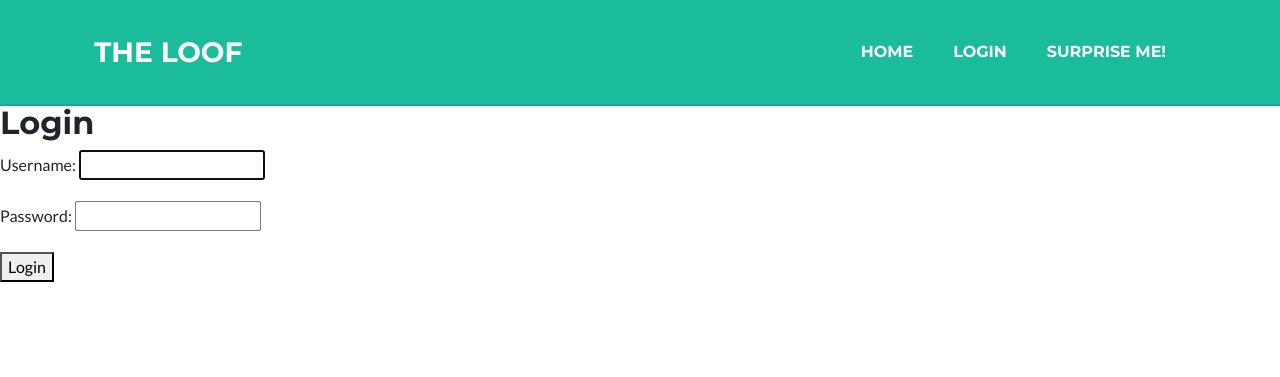
After one commit to Joe-Pena/The-Loof, a Django app: page /accounts/login in a window 1280 px wide. The commit adds this page. Shown: the top 377 px of the page. Run offline with Django 3.2, Linux system fonts and the light colour scheme; some libraries are stand-ins or nearby versions.

Commit message:
Implement login/logout functionality

```diff
--- /dev/null
+++ b/static/css/main.css
@@ -0,0 +1,14 @@
+ #mainnav .navbar {
+  max-height: 750px;
+}
+
+#main{
+  padding-top: 74px;
+  padding-bottom: 6rem;
+}
+
+@media (min-width: 992px) {
+  #main{
+    padding-top: 104px;
+    padding-bottom: 6rem;
+  }
--- a/the_loof/settings.py
+++ b/the_loof/settings.py
@@ -130,3 +130,9 @@ USE_TZ = True
 
 STATIC_URL = "/static/"
 STATICFILES_DIRS = [BASE_DIR / "static"]
+
+
+# Django Auth
+LOGIN_REDIRECT_URL = "index"
+LOGIN_URL = "login"
+LOGOUT_REDIRECT_URL = "index"
--- /dev/null
+++ b/the_loof/templates/accounts/login.html
@@ -0,0 +1,12 @@
+{% extends 'base.html' %}
+
+{% block title %}Login{% endblock %}
+
+{% block content %}
+<h2>Login</h2>
+<form method="post">
+  {% csrf_token %}
+  {{ form.as_p }}
+  <button type="submit btn btn-primary"> Login </button>
+</form>
+{% endblock %}
--- a/the_loof/templates/base.html
+++ b/the_loof/templates/base.html
@@ -16,10 +16,11 @@
   <link href="https://fonts.googleapis.com/css?family=Lato:400,700,400italic,700italic" rel="stylesheet" type="text/css" />
   <!-- Core theme CSS (includes Bootstrap)-->
   <link href="{% static 'theme/css/styles.css' %}" rel="stylesheet" />
+  <link href="{% static 'css/main.css' %}" rel="stylesheet" />
 </head>
 <body>
   {% include 'navbar.html' %}
-  <main>
+  <main id="main">
     {% block content %}
     {% endblock %}
   </main>
--- a/the_loof/templates/navbar.html
+++ b/the_loof/templates/navbar.html
@@ -1,15 +1,18 @@
-<nav class="navbar navbar-expand-lg bg-dark text-uppercase fixed-top" id="mainNav">
-  <div class="container text-black">
-      <a class="navbar-brand js-scroll-trigger" href="#page-top">The Loof</a>
-      <button class="navbar-toggler navbar-toggler-right text-uppercase font-weight-bold bg-primary text-white rounded" type="button" data-toggle="collapse" data-target="#navbarResponsive" aria-controls="navbarResponsive" aria-expanded="false" aria-label="Toggle navigation">
-          Menu
+<nav class="navbar navbar-expand-lg bg-primary text-uppercase fixed-top border-bottom border-info" id="mainNav">
+  <div class="container">
+      <a class="navbar-brand js-scroll-trigger" href="#">The Loof</a>
+      <button class="navbar-toggler navbar-toggler-right text-uppercase font-weight-bold text-black" type="button" data-toggle="collapse" data-target="#navbarResponsive" aria-controls="navbarResponsive" aria-expanded="false" aria-label="Toggle navigation">
           <i class="fas fa-bars"></i>
       </button>
       <div class="collapse navbar-collapse" id="navbarResponsive">
           <ul class="navbar-nav ml-auto">
-              <li class="nav-item mx-0 mx-lg-1"><a class="nav-link py-3 px-0 px-lg-3 rounded js-scroll-trigger" href="#portfolio">Portfolio</a></li>
-              <li class="nav-item mx-0 mx-lg-1"><a class="nav-link py-3 px-0 px-lg-3 rounded js-scroll-trigger" href="#about">About</a></li>
-              <li class="nav-item mx-0 mx-lg-1"><a class="nav-link py-3 px-0 px-lg-3 rounded js-scroll-trigger" href="#contact">Contact</a></li>
+              <li class="nav-item mx-0 mx-lg-1"><a class="nav-link py-3 px-0 px-lg-3 rounded js-scroll-trigger" href="#portfolio">Home</a></li>
+              {% if user.is_authenticated %}
+              <li class="nav-item mx-0 mx-lg-1"><a class="nav-link py-3 px-0 px-lg-3 rounded js-scroll-trigger" href="{% url 'logout' %}">Logout ({{ user.username }})</a></li>
+              {% else %}
+              <li class="nav-item mx-0 mx-lg-1"><a class="nav-link py-3 px-0 px-lg-3 rounded js-scroll-trigger" href="{% url 'login' %}">Login</a></li>
+              {% endif %}
+              <li class="nav-item mx-0 mx-lg-1"><a class="nav-link py-3 px-0 px-lg-3 rounded js-scroll-trigger" href="#contact">Surprise me!</a></li>
           </ul>
       </div>
   </div>
--- a/the_loof/urls.py
+++ b/the_loof/urls.py
@@ -15,6 +15,7 @@ Including another URLconf
 """
 from django.contrib import admin
 from django.urls import path
+from django.contrib.auth import views as auth_views
 
 from . import views
 
@@ -22,4 +23,11 @@ urlpatterns = [
     path("admin/", admin.site.urls),
     path("", views.index, name="index"),
     path("article/", views.article, name="article"),
+    # Auth
+    path(
+        "accounts/login",
+        auth_views.LoginView.as_view(template_name="accounts/login.html"),
+        name="login",
+    ),
+    path("accounts/logout", auth_views.LogoutView.as_view(), name="logout"),
 ]
```
Also changed, not shown: 1 other file.
